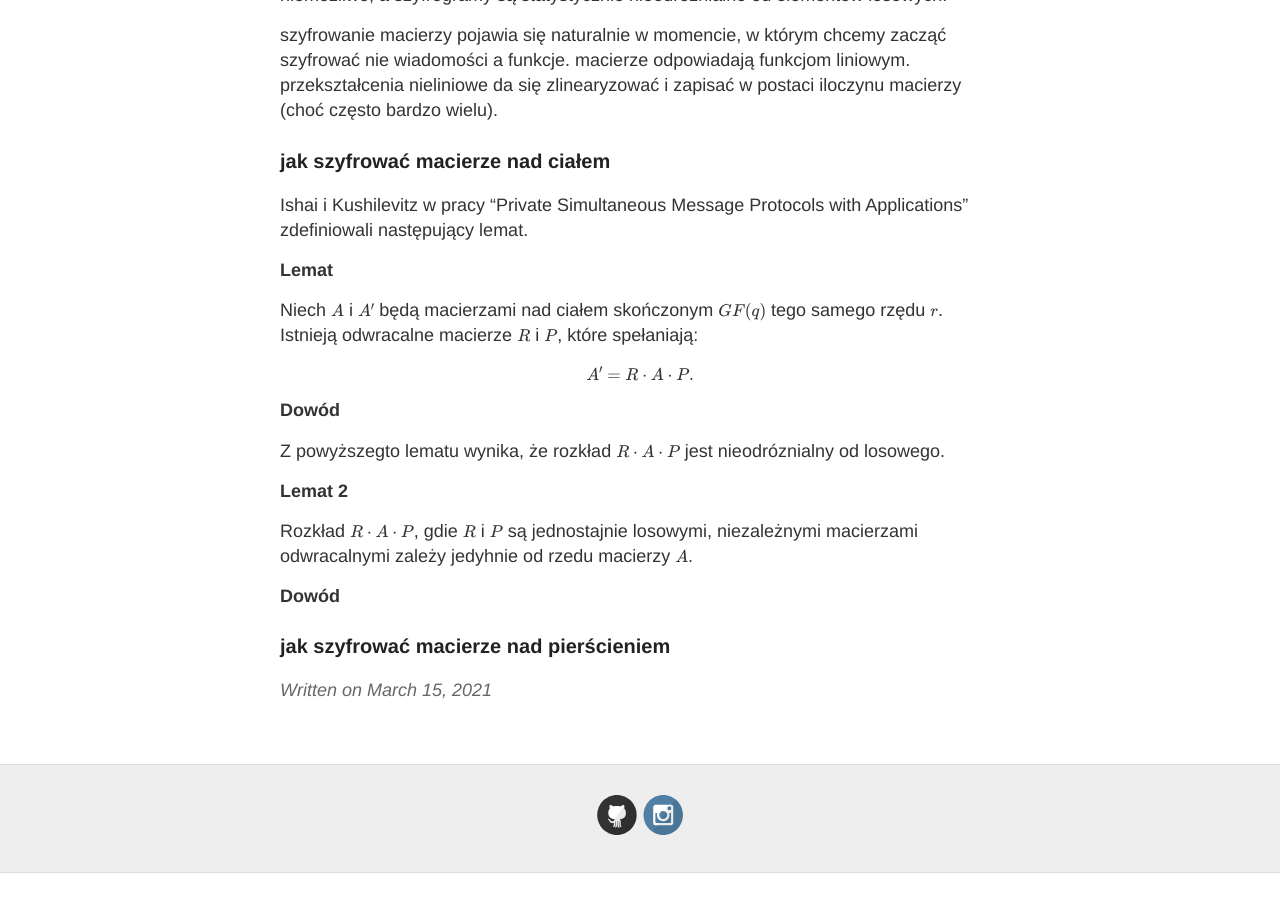
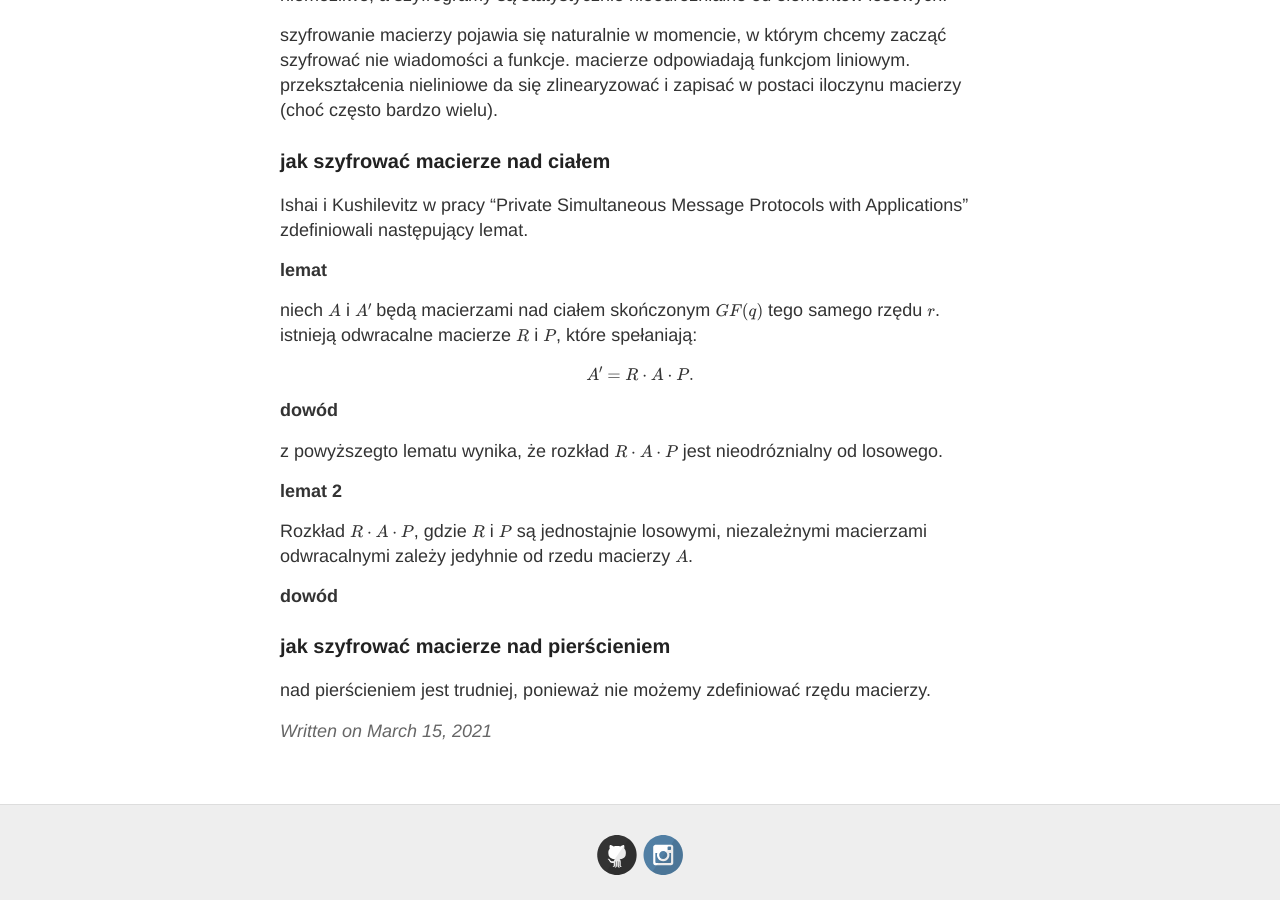
Before and after one commit to keIpie/keIpie.github.io, a Jekyll site: the page built from pq/_posts/2021-3-15-matrix-enc.md, in a window 1280 px wide and 900 px high, scrolled down 567 px. Built offline with Jekyll 4.4.1, drawn with Linux system fonts in a browser that asks for light colours; formulas are drawn with MathJax 3; before the commit the page ends 1440 px from its top, so only the background shows below that.

Commit message:
macierze

```diff
--- a/pq/_posts/2021-3-15-matrix-enc.md
+++ b/pq/_posts/2021-3-15-matrix-enc.md
@@ -20,22 +20,24 @@ w postaci iloczynu macierzy (choć często bardzo wielu).
 
 Ishai i Kushilevitz w pracy "Private Simultaneous Message Protocols with Applications" zdefiniowali następujący lemat.
 
-**Lemat**
+**lemat**
 
-Niech $A$ i $A'$ będą macierzami nad ciałem skończonym $GF(q)$ tego samego rzędu $r$. Istnieją odwracalne macierze
+niech $A$ i $A'$ będą macierzami nad ciałem skończonym $GF(q)$ tego samego rzędu $r$. istnieją odwracalne macierze
 $R$ i $P$, które spełaniają:
 
 $$ A' = R \cdot A \cdot P. $$
 
-**Dowód**
+**dowód**
 
-Z powyższegto lematu wynika, że rozkład $R \cdot A \cdot P$ jest nieodróznialny od losowego.
+z powyższegto lematu wynika, że rozkład $R \cdot A \cdot P$ jest nieodróznialny od losowego.
 
-**Lemat 2**
+**lemat 2**
 
-Rozkład $R \cdot A \cdot P$, gdie $R$ i $P$ są jednostajnie losowymi, niezależnymi macierzami odwracalnymi
+Rozkład $R \cdot A \cdot P$, gdzie $R$ i $P$ są jednostajnie losowymi, niezależnymi macierzami odwracalnymi
 zależy jedyhnie od rzedu macierzy $A$.
 
-**Dowód**
+**dowód**
 
 ### jak szyfrować macierze nad pierścieniem
+
+nad pierścieniem jest trudniej, ponieważ nie możemy zdefiniować rzędu macierzy.
```
